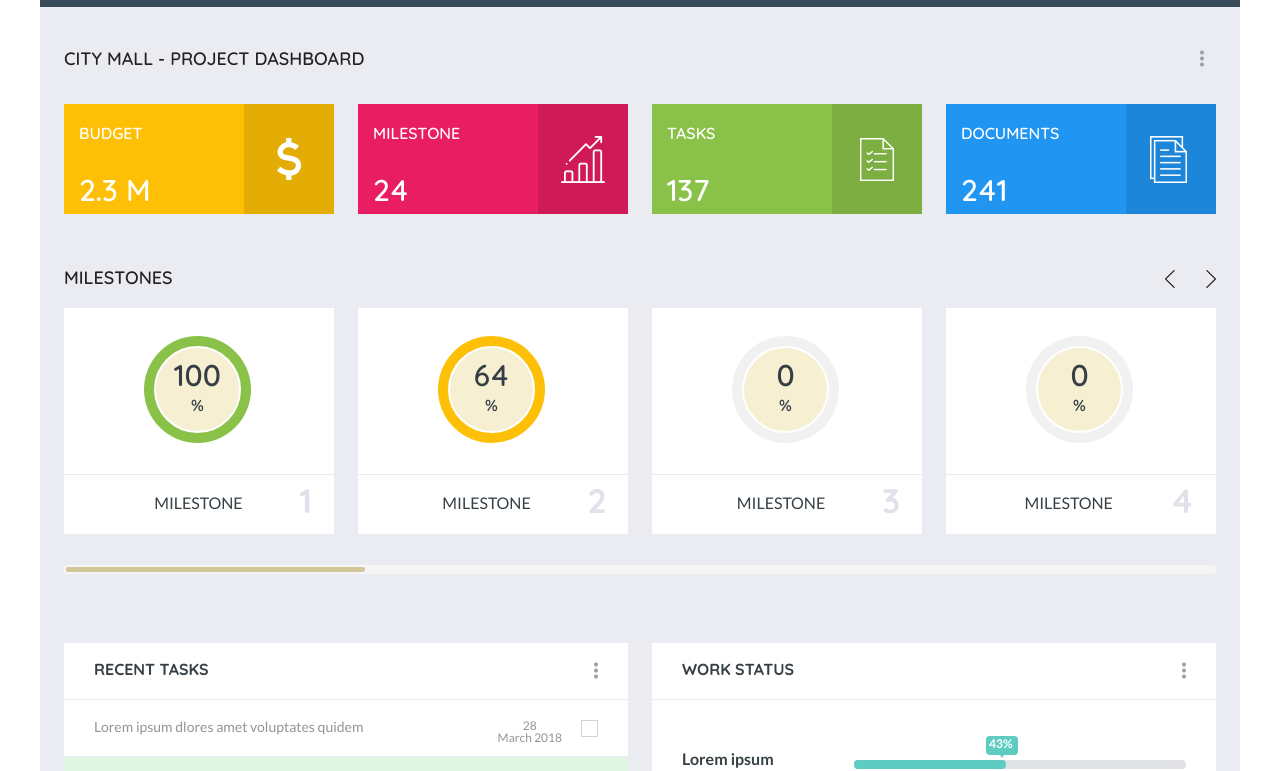
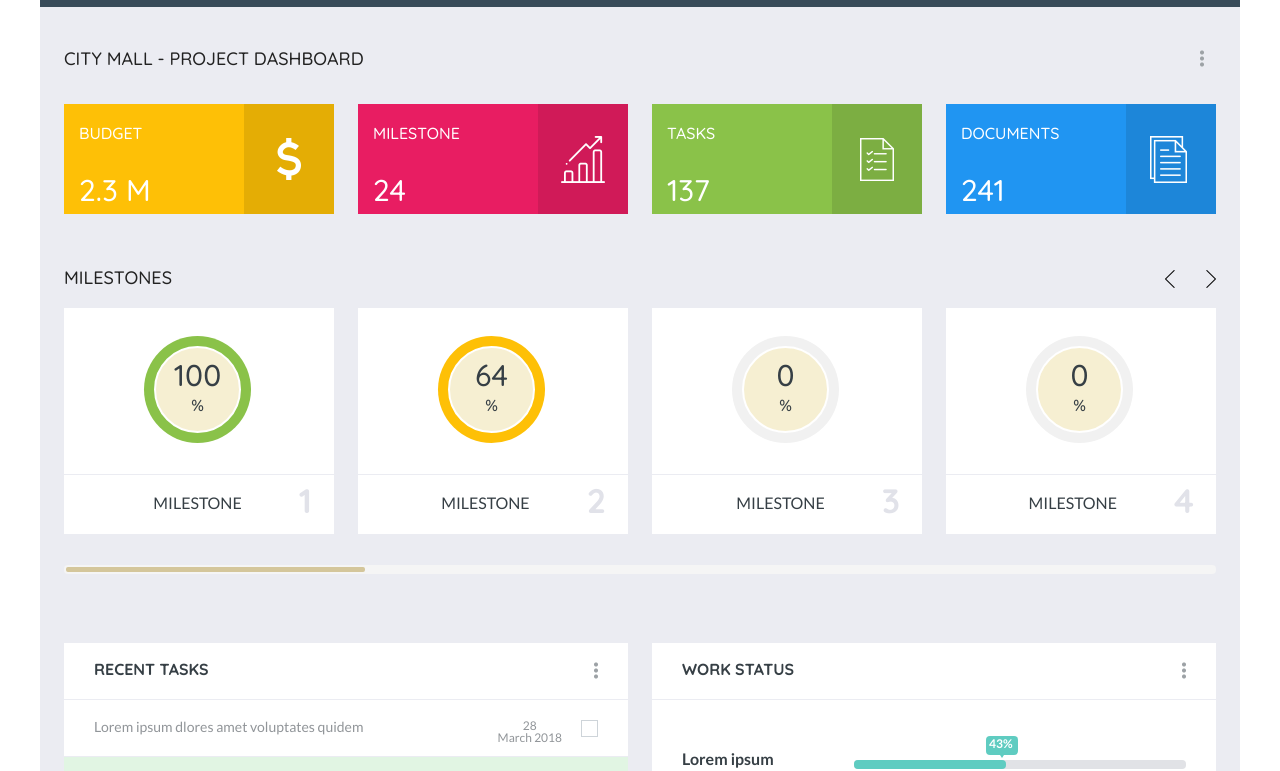
Before and after one commit to PallavDoshi/htmlassignment, a plain HTML site: page index.html in a window 1280 px wide. Shown: the part 53-824 px from the top of the page. Drawn offline with Linux system fonts and the light colour scheme.

Commit message:
Changes-font using CDN

```diff
--- a/css/stylesheet.css
+++ b/css/stylesheet.css
@@ -1,31 +1,6 @@
 *
 {
     box-sizing: border-box;
-}
-
-/* FONTS */
-@font-face
-{
-    font-family:quicksand;
-    src: url(Quicksand-Medium.ttf);
-}
-
-@font-face
-{
-    font-family:quicksandbold;
-    src: url(Quicksand-Bold.ttf);
-}
-
-@font-face
-{
-    font-family:lato;
-    src: url(Lato-Regular.ttf);
-}
-
-@font-face
-{
-    font-family:latobold;
-    src: url(Lato-Bold.ttf);
 }
 
 /*MAIN CONTAINER*/
@@ -124,6 +99,7 @@
     color: #FFFFFF;
     size: 14px;
     font-family: lato;
+    font-weight: 400;
     text-align: center;
 }
 
@@ -142,6 +118,7 @@
 {
     margin-top: 43px;
     font-family: quicksand;
+    font-weight: 500;
 }
 
 .citymall
@@ -262,6 +239,7 @@
 {
     margin-top: 55px;
     font-family: quicksand;
+    font-weight: 500;
 }
 
 .milestonecontrol
@@ -344,6 +322,7 @@
 .milestone
 {
     font-family: lato;
+    font-weight: 400;
     font-size: 16px;
     padding-top: 20px;
     padding-right: 57px;
@@ -352,7 +331,8 @@
 
 .milestonenumber
 {
-    font-family: quicksandbold;
+    font-family: quicksand;
+    font-weight: 700;
     font-size: 34px;
     padding-top: 9px;
     padding-right: 22px;
@@ -394,6 +374,7 @@
     float: left;
     width: 564px;
     font-family: lato;
+    font-weight: 400;
     color: #919599;
 }
 
@@ -426,7 +407,8 @@
 
 .taskstatusheader
 {
-    font-family: quicksandbold;
+    font-family: quicksand;
+    font-weight: 700;
     font-size: 16px;
     color: #363F45;
     margin-top: 18px;
@@ -484,7 +466,8 @@
 {
     float: right;
     width: 564px;
-    font-family: latobold;
+    font-family: lato;
+    font-weight: 700;
     color: #363F45;
 }
 
@@ -588,6 +571,7 @@
 .footmargin
 {
     font-family: lato;
+    font-weight: 400;
     margin-top: 111px;
     height: 44px;
     background-color: #384B59;
--- a/index.html
+++ b/index.html
@@ -3,6 +3,8 @@
 <head>
     <link rel="stylesheet" href="css/reset.css">
     <link rel="stylesheet" href="css/stylesheet.css">
+    <link href="https://fonts.googleapis.com/css?family=Quicksand:400,500,700&display=swap" rel="stylesheet">
+    <link href="https://fonts.googleapis.com/css?family=Lato:400,700&display=swap" rel="stylesheet">
 
     <title>Dashboard</title>
 </head>
```
